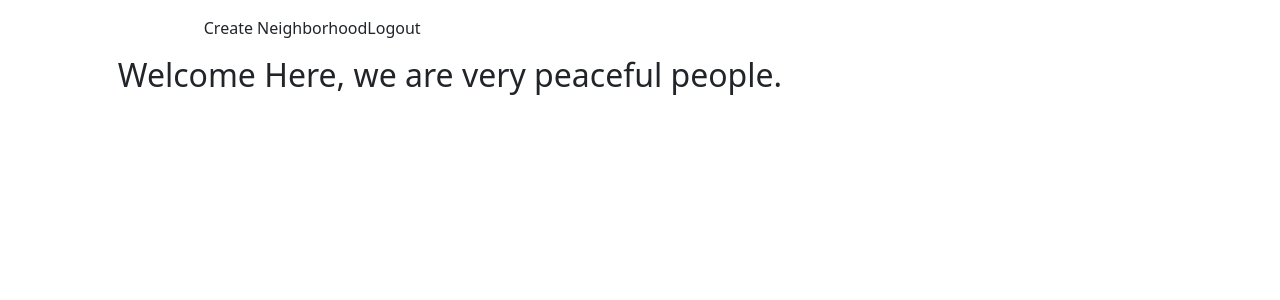
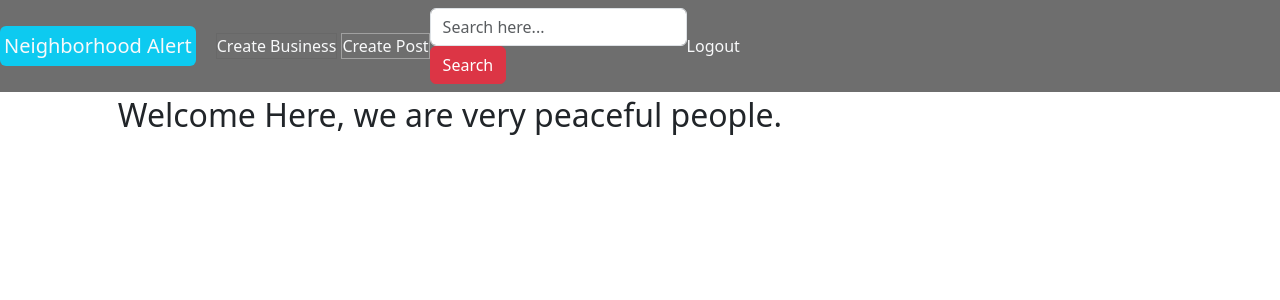
Before and after one commit to LawiOtieno/neighborhood-alert, a Django app: page / in a window 1280 px wide. Shown: the top 300 px of the page. Run offline with Django 3.2, Linux system fonts and the light colour scheme; the visitor is signed in with stand-in values (Sample User, id 1); data that the repository does not hold is empty; some libraries are stand-ins or nearby versions.

Commit message:
update navbar

```diff
--- a/neighbor_app/templates/base.html
+++ b/neighbor_app/templates/base.html
@@ -25,45 +25,38 @@
 
 <body>
 
-  <nav class="navbar navbar-expand-md navbar-dark">
-    <a href="{% url 'home' %}" class="navbar-brand">Neighborhood Alert</a>
+  <nav class="navbar fixed-top navbar-expand-md navbar-dark" style="background-color: rgb(110, 110, 110);">
+    <a href="{% url 'home' %}" class="navbar-brand text-light bg-info px-1 rounded text-decoration-none">Neighborhood Alert</a>
     <button type="button" class="navbar-toggler" data-toggle="collapse" data-target="#navbarCollapse">
         <span class="navbar-toggler-icon"></span>
     </button>
     {% if request.user.profile.neighborhood %}
-    <a class="my-neighborhood" href="{% url 'neighborhood' user.profile.neighborhood.id %}">{{user.profile.neighborhood.name}}</a>
+    <a class="text-light text-decoration-none" href="{% url 'neighborhood' user.profile.neighborhood.id %}">{{user.profile.neighborhood.name}}</a>
     {% endif %}
 
     <div class="collapse navbar-collapse" id="navbarCollapse">
+        <a class="nav-item nav-link text-light text-decoration-none" style="border: 1px solid rgb(104, 104, 104); margin-left: 4px;" href="{% url 'create_business' neighborhood.id %}">Create Business</a>
+        <a class="nav-item nav-link text-light text-decoration-none" style="border: 1px solid rgb(160, 160, 160); margin-left: 4px;" href="{% url 'create_post' neighborhood.id %}">Create Post</a>
         <form class="form-inline ml-auto" role="search" action="{% url 'search' %}">
-
+            <input type="text" class="form-control mr-sm-2" placeholder="Search here..." name="name">
+            <button type="submit" class="btn btn-danger">Search</button>
         </form>
         {% if user.is_authenticated %}
-        <a class="nav-item nav-link" href="{% url 'create_neighborhood' %}">Create Neighborhood</a>
             {% if current_user.profile.profile_picture.url %}
-            <a href="{% url 'profile'%}">
-                <img class="profile_picture"
-              src="{{ current_user.profile.profile_picture.url }}" alt="">
-            </a>
+            <a href="{% url 'profile'%}"><img
+              src="{{ current_user.profile.profile_picture.url }}" alt=""></a>
               {% else %}
-              <a  href="{% url 'profile'%}">
-                  <img class="profile_picture"
-                src="" alt="">
-              </a>
-                {% endif %}
-        <a class="nav-item nav-link" href="/logout">Logout</a>
+              <a  href="{% url 'profile'%}"><i class="fas fa-user-tie"></i></a>
+              {% endif %}
+            <a class="nav-item nav-link text-light text-decoration-none" href="/logout">Logout</a>
 
         {% else %}
-
-        <a class="nav-item nav-link"  href="{% url 'register' %}">Sign Up</a>
-
-
-        <a class="nav-item nav-link"  href="{% url 'login' %}">Login</a>
-
-
+        <a class="nav-item nav-link text-light text-decoration-none"  href="{% url 'register' %}">Sign Up</a>
+        <a class="nav-item nav-link text-light bg-danger rounded text-decoration-none"  href="{% url 'login' %}">Login</a>
         {% endif %}
     </div>
-</nav>
+  </nav>
+  <br><br><br><br>
   {% block content %}
   {% endblock content %}
 
```
Also changed, not shown: neighbor_app/templates/navbar.html (+7 -7 lines).
